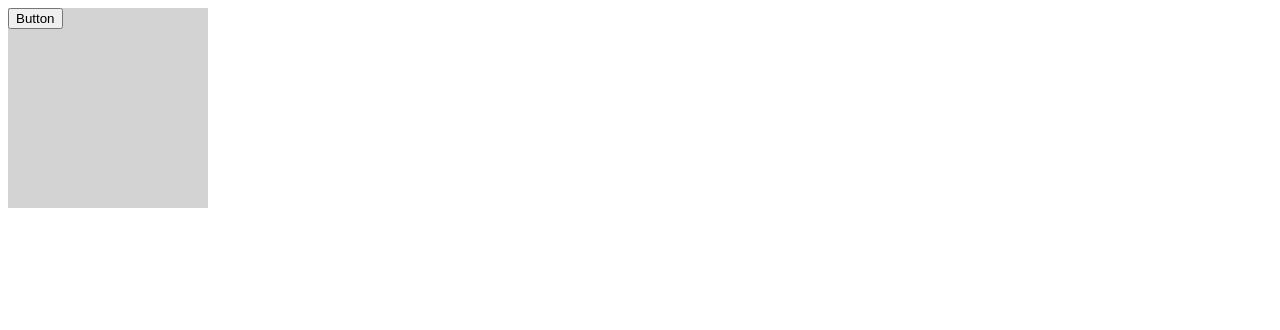
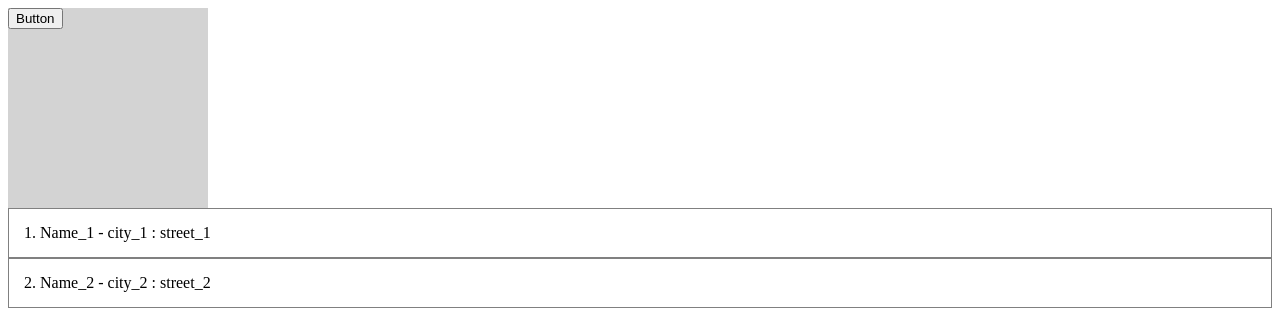
Before and after one commit to Reshetnik-Eugenius/react-ts-app, a React (Create React App) app: page / in a window 1280 px wide. Shown: the top 330 px of the page. Built offline with nearby package versions, Linux system fonts and the light colour scheme.

Commit message:
get UserItem from personal data

```diff
--- a/src/App.tsx
+++ b/src/App.tsx
@@ -1,7 +1,14 @@
 import React from "react";
 import Card, { CardfVariant } from "./components/Card";
+import UserList from "./components/UserList";
+import { IUser } from "./types/types";
 
 const App = () => {
+    const users: IUser[] = [
+        {id: 1, name: 'Name_1', email: 'email_1@mail.ru', address: {city: 'city_1', street: 'street_1', zipcode: 'zip_1'}},
+        {id: 2, name: 'Name_2', email: 'email_2@mail.ru', address: {city: 'city_2', street: 'street_2', zipcode: 'zip_2'}}
+    ]
+
     return (
         <div>
             <Card
@@ -12,6 +19,7 @@ const App = () => {
             >
                 <button>Button</button>
             </Card>
+            <UserList users={users}/>
         </div>
     );
 };
--- /dev/null
+++ b/src/components/UserItem.tsx
@@ -0,0 +1,18 @@
+import React, { FC } from "react";
+import { IUser } from "../types/types";
+
+interface UserItemProps {
+    user: IUser;
+}
+
+const UserItem: FC<UserItemProps> = ({user}) => {
+    return (
+        <div>
+            <div style={{padding: 15, border: '1px solid gray'}}>
+                {user.id}. {user.name} - {user.address.city} : {user.address.street}
+            </div>
+        </div>
+    );
+};
+
+export default UserItem;
--- /dev/null
+++ b/src/components/UserList.tsx
@@ -0,0 +1,18 @@
+import React from "react";
+import { IUser } from "../types/types";
+import UserItem from "./UserItem";
+
+interface UserListProps {
+    users: IUser[];
+}
+
+const UserList  = ({users}: UserListProps) => {
+    return (
+        <div>
+            {users.map(user =>
+                <UserItem key={user.id} user={user} />)}
+        </div>
+    );
+};
+
+export default UserList;
--- /dev/null
+++ b/src/types/types.tsx
@@ -0,0 +1,12 @@
+export interface IAddress {
+    street: string
+    city: string
+    zipcode: string
+}
+
+export interface IUser {
+    id: number
+    name: string
+    email: string
+    address: IAddress
+}
```
